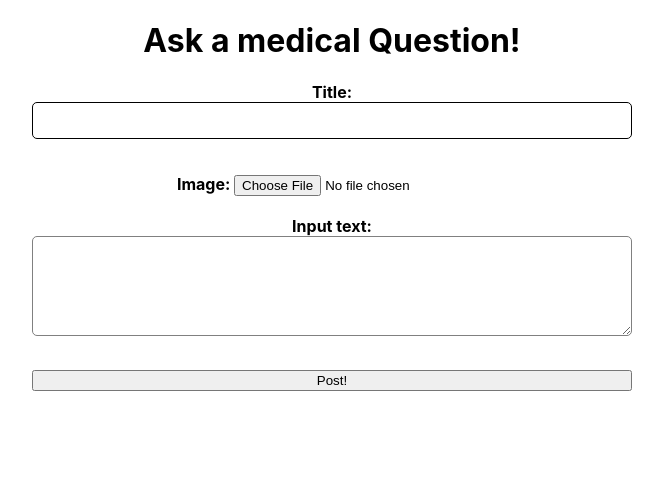
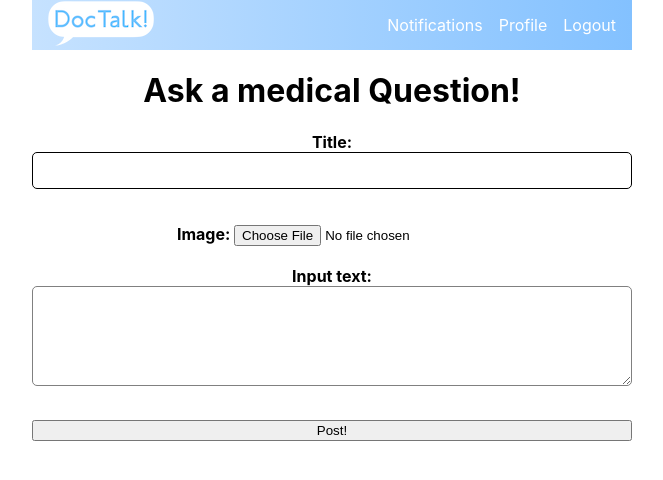
Before and after one commit to ChongXern/HealthHack-2024, a React (Create React App) app in the folder doctalk/: page / in a window 1280 px wide. Shown: the top 480 px of the page, without its empty margins (308-971 px from the left). Built offline with nearby package versions, Linux system fonts and the light colour scheme.

Commit message:
Added something

```diff
--- a/doctalk/src/components/MainPage.js
+++ b/doctalk/src/components/MainPage.js
@@ -1,4 +1,5 @@
-import { useEffect, useState } from 'react'
+//import { useEffect, useState } from 'react'
+import {Link} from 'react-router-dom';
 import NavBar from './NavBar';
 import '../styles/MainPage.css'
 
@@ -20,8 +21,9 @@ export default function MainPage() {
     ];
     return (
         <div className='main-page'>
+            <NavBar />
             <div className="popular-posts">
-                <NavBar />
+                <div className='upload-button'> Ask a medical question!</div>
                 <div className="posts-container">
                 <h2> Popular posts </h2>
                     {popularPosts.map((post) => (
--- a/doctalk/src/components/UploadPage.js
+++ b/doctalk/src/components/UploadPage.js
@@ -1,5 +1,6 @@
 import React, {useState} from 'react';
 import '../styles/UploadPage.css'
+import NavBar from './NavBar';
 //import { useNavigate } from 'react-router-dom';
 
 const UploadPage = () =>{
@@ -41,6 +42,7 @@ const UploadPage = () =>{
     console.log('Hello World');
     return (
         <div className='upload-container'>
+            <NavBar />
             <h1> Ask a medical Question! </h1>
             <form className='upload-form' onSubmit={handleSubmit}>
                 <label className='label'>
```
